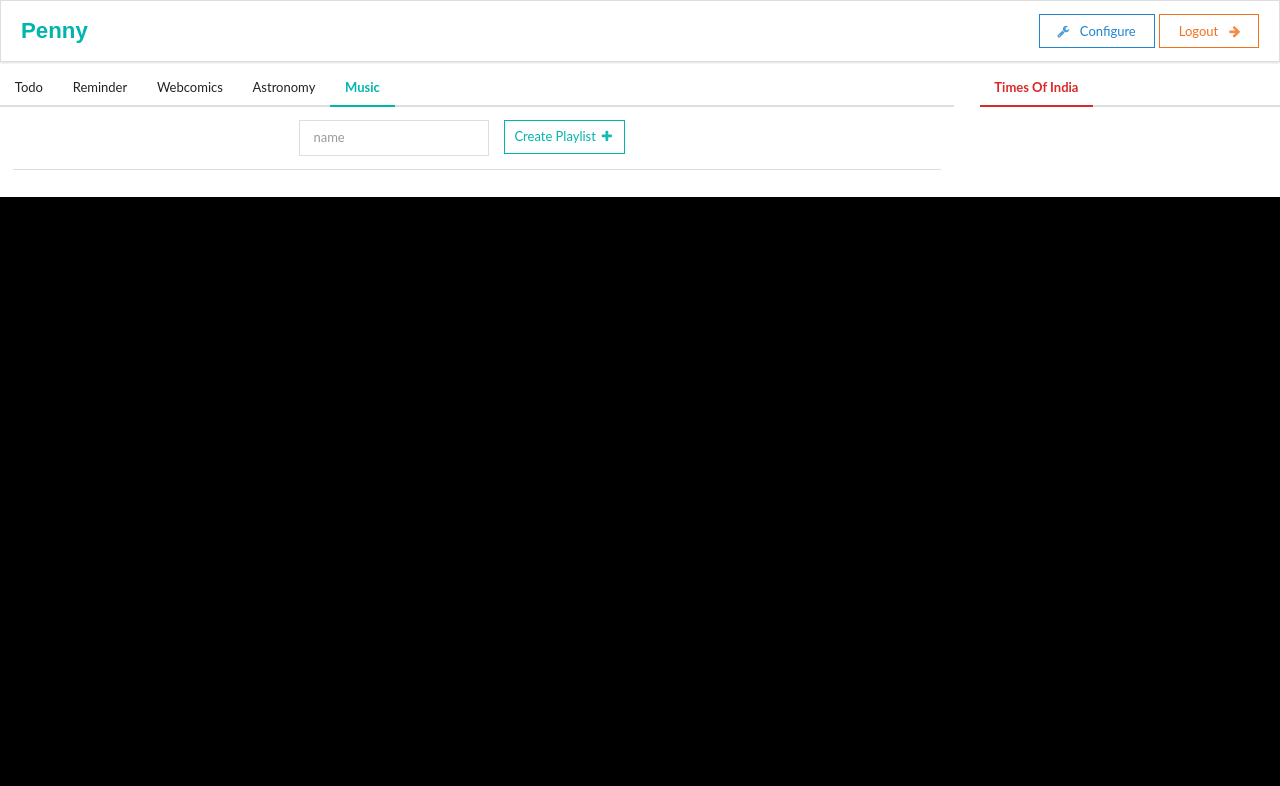
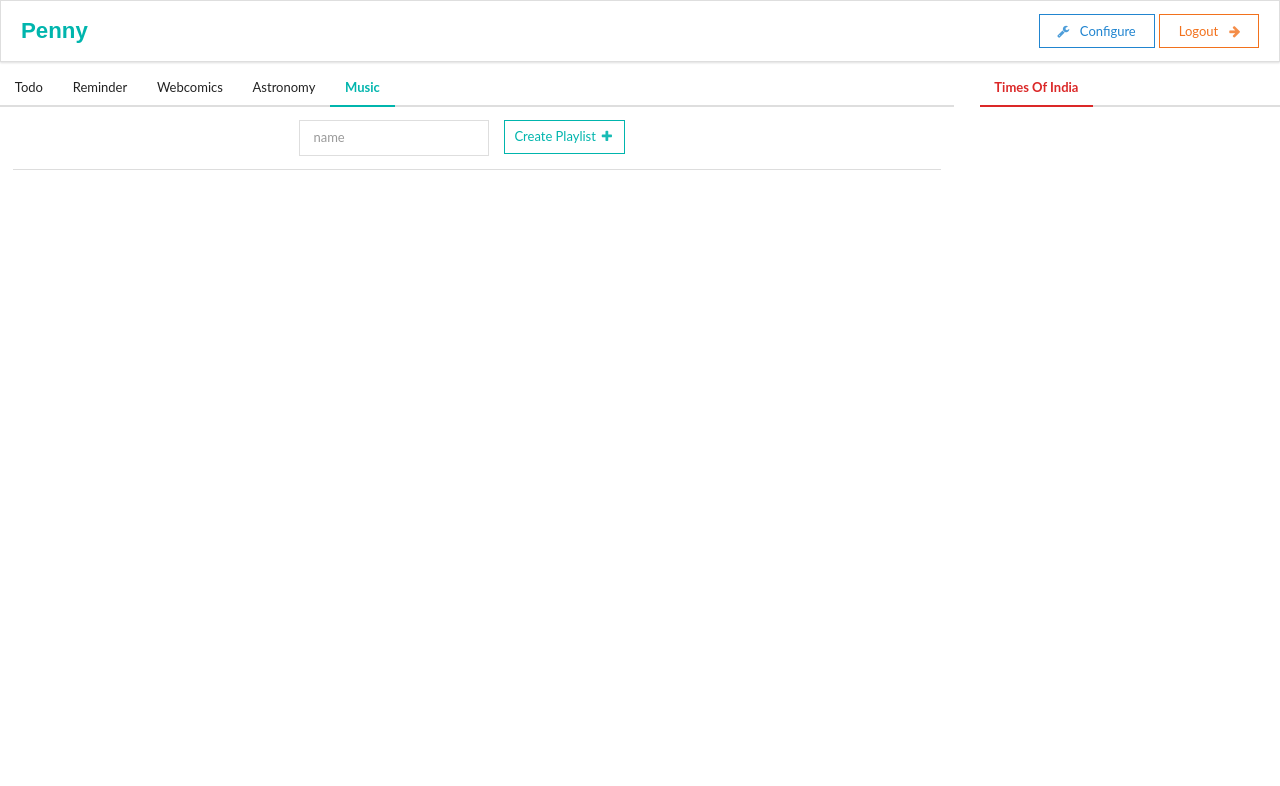
Before and after one commit to arpitbbhayani/penny, a Flask app: page /music/ in a window 1280 px wide. Shown: the top 786 px of the page. Run offline with Flask 2, Linux system fonts and the light colour scheme; data that the repository does not hold is empty; some libraries are stand-ins or nearby versions.

Commit message:
Fixing error on extended pages

```diff
--- a/app/static/css/ux.css
+++ b/app/static/css/ux.css
@@ -11,7 +11,7 @@
 }
 
 body {
-    background-color: #000;
+    background-color: #FFF;
     word-wrap: break-word;
     max-height: 100vh;
 }
```
